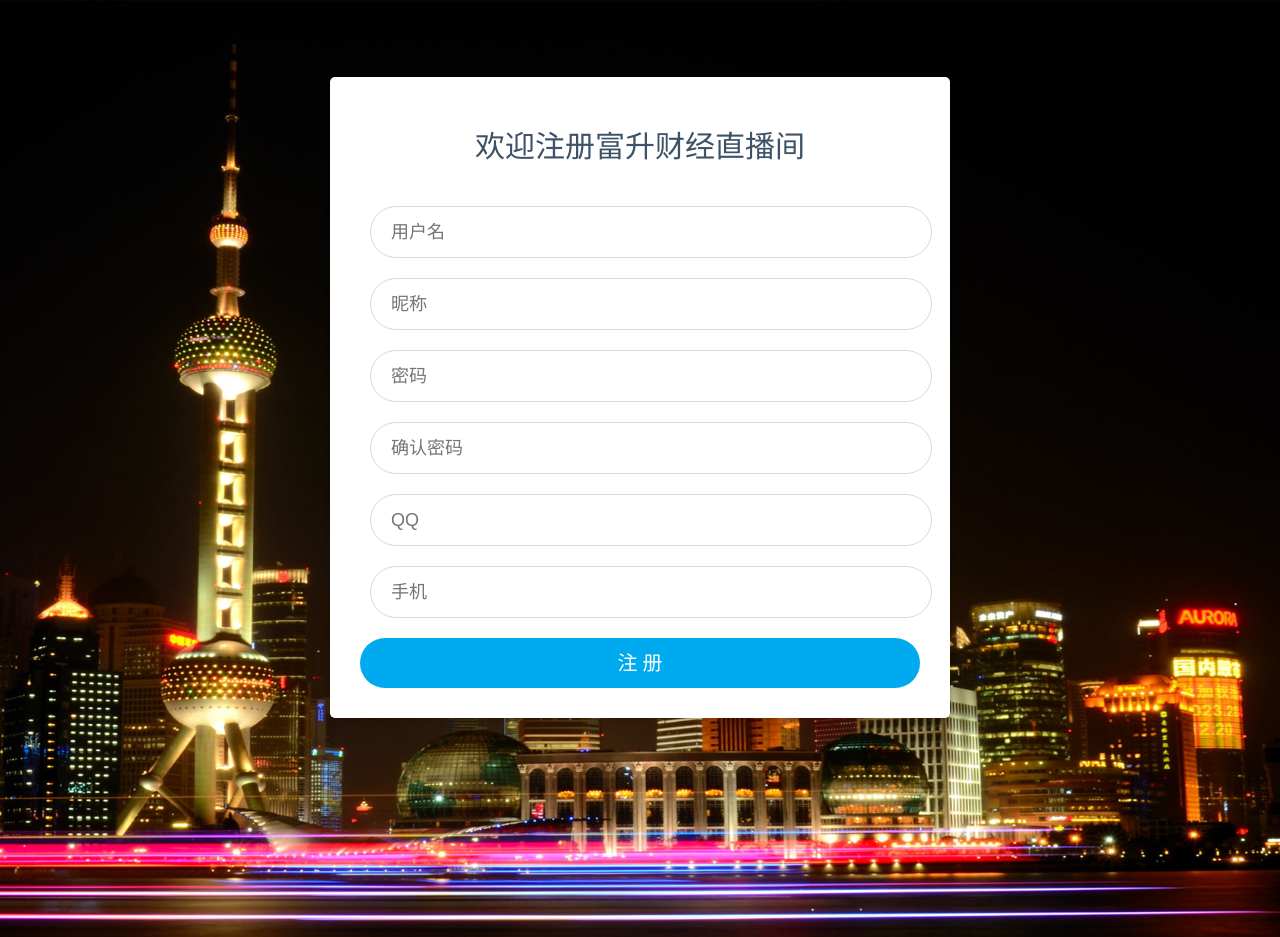
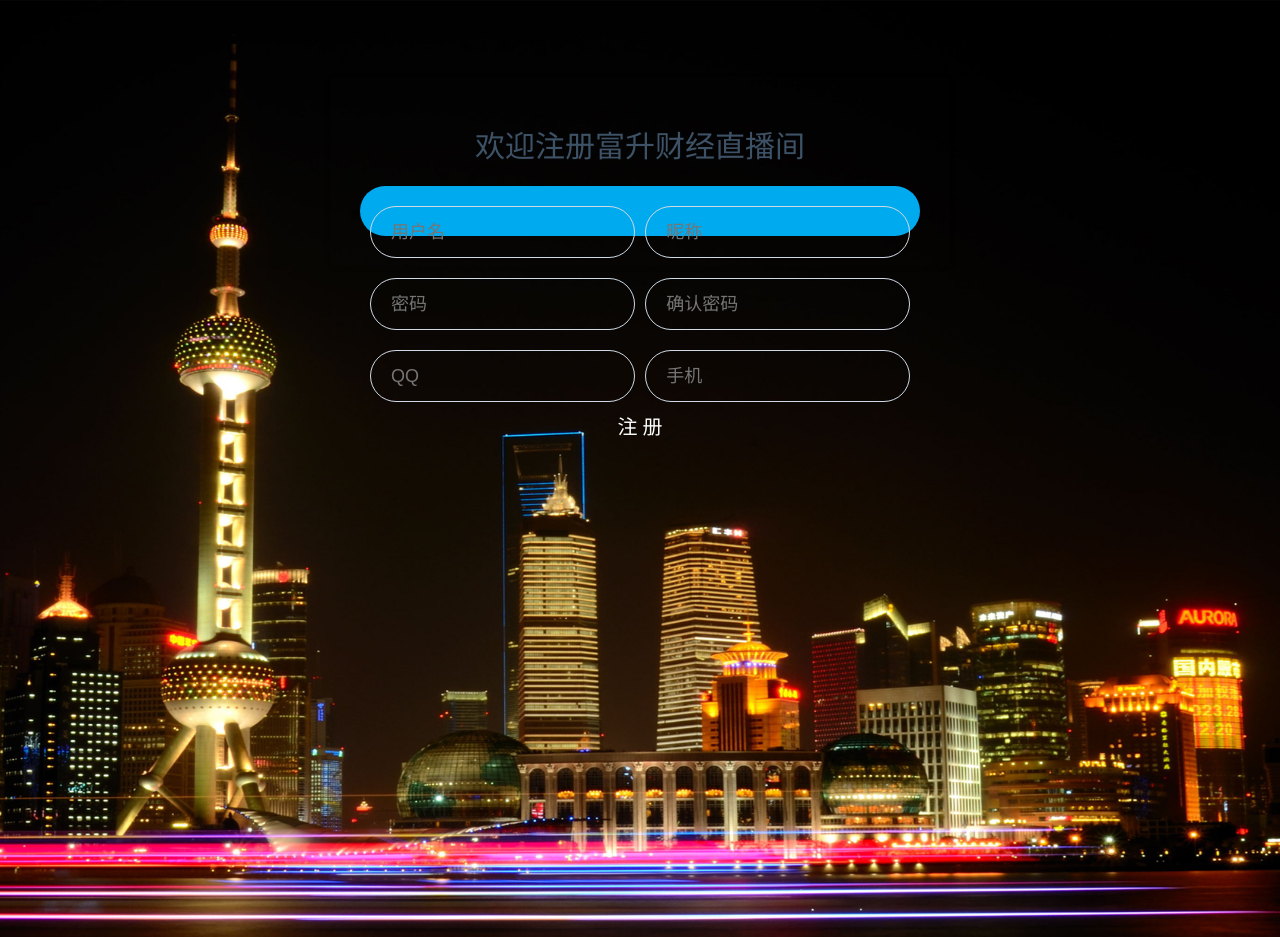
Before and after one commit to 1226151667/yinzhiyi, a PHP site: page /DbName/Home/Tpl/Index/enroll.html in a window 1280 px wide. Run offline with PHP 8.4, Linux system fonts and the light colour scheme.

Commit message:
注册界面修改

```diff
--- a/Home/Public/css/enroll_style.css
+++ b/Home/Public/css/enroll_style.css
@@ -2,7 +2,7 @@
 #land{}
 #enroll_bg{background:url(../images/bg.png)  no-repeat scroll 100% 100% / cover; bottom:0; height:100%; left:0; right:0; top:0; width:100%;  padding-top:6%; position:fixed;}
 #enroll_bg ul{margin-top:20px;}
-#enroll_t{background:#FFF; border-radius: 5px; box-shadow: 0 1px 5px rgba(0, 0, 0, 0.15); margin:0 auto; padding: 30px; position: relative; text-align: center; width: 560px; z-index: 9;}
+#enroll_t{height:aubackground:#FFF; border-radius: 5px; box-shadow: 0 1px 5px rgba(0, 0, 0, 0.15); margin:0 auto; padding: 30px; position: relative; text-align: center; width: 560px; z-index: 9;}
 #enroll_t font{display:block;text-align:center; font-size:30px; margin-top:15px; color: #3d5266;}
 #enroll_t .enroll_i{border:none; border:1px solid #cfdae6;border-radius:100px; height:50px; line-height:50px; position:relative; width:100%; margin-top:20px; font-size:18px; margin-left:10px; text-indent:20px; background-color:transparent; color:#3d5266;}
 #enroll_pass{margin-top:15px;}
--- a/Home/Tpl/Index/enroll.html
+++ b/Home/Tpl/Index/enroll.html
@@ -16,21 +16,16 @@
     	<font>欢迎注册富升财经直播间</font>
 		<form method="post" action="{:U('Index/enroll')}">
 			<ul>
-				<li><input name="uname" class="enroll_i" type="text" placeholder="用户名"></li>
-				<li>
-					<input name="nickName" class="enroll_i" type="text" placeholder="昵称">
+				<li><input style="width:47%;float:left;" name="uname" class="enroll_i" type="text" placeholder="用户名">
+					<input style="width:47%;float:left;" name="nickName" class="enroll_i" type="text" placeholder="昵称">
 				</li>
 				<li>
-					<input name="pwd1" class="enroll_i" type="password" placeholder="密码">
+					<input style="width:47%;float:left;" name="pwd1" class="enroll_i" type="password" placeholder="密码">
+					<input style="width:47%;float:left;" name="pwd2" class="enroll_i" type="password" placeholder="确认密码">
 				</li>
 				<li>
-					<input name="pwd2" class="enroll_i" type="password" placeholder="确认密码">
-				</li>
-				<li>
-					<input name="qq" class="enroll_i" type="text" placeholder="QQ">
-				</li>
-				 <li>
-					<input name="phone" class="enroll_i" type="text" placeholder="手机">
+					<input style="width:47%;float:left;" name="qq" class="enroll_i" type="text" placeholder="QQ">
+					<input style="width:47%;float:left;" name="phone" class="enroll_i" type="text" placeholder="手机">
 				</li>
 			</ul>
 			<div class="erl-register-footer">
```
Also changed, not shown: 1 other file.
